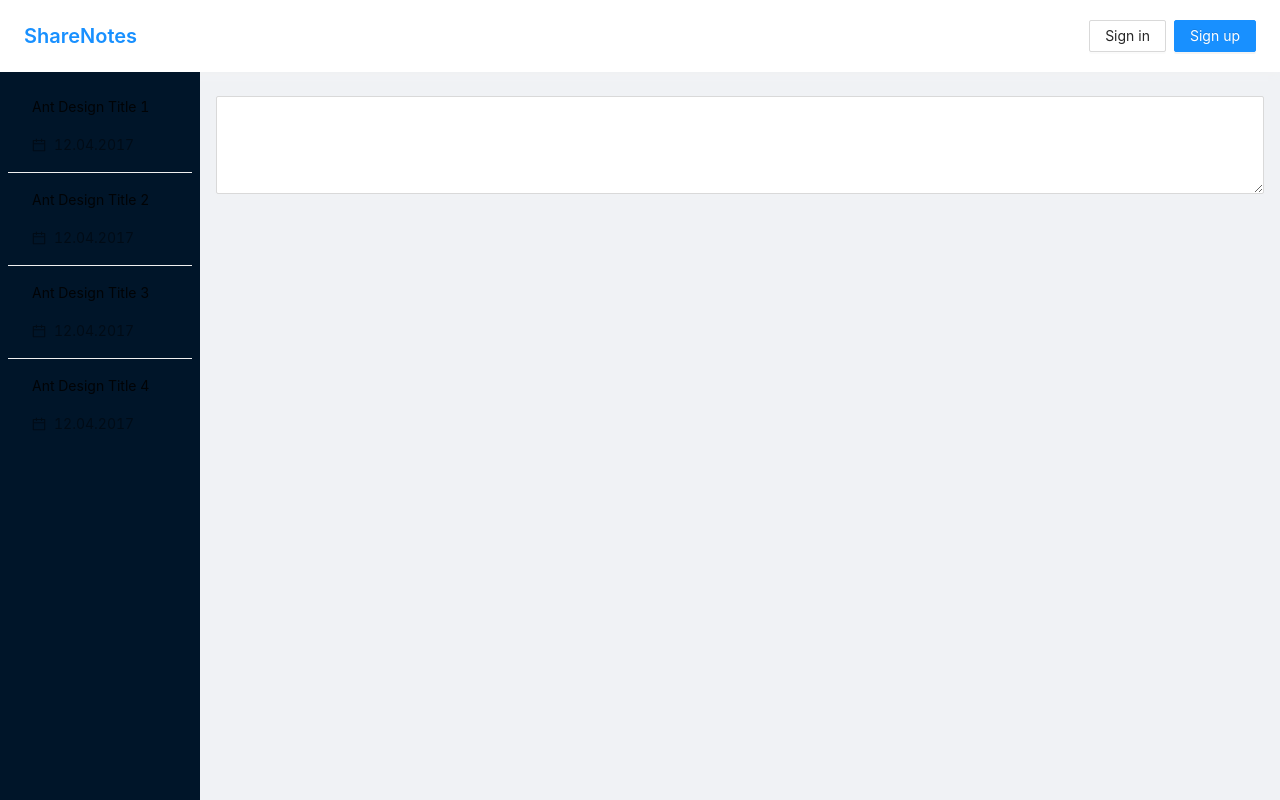
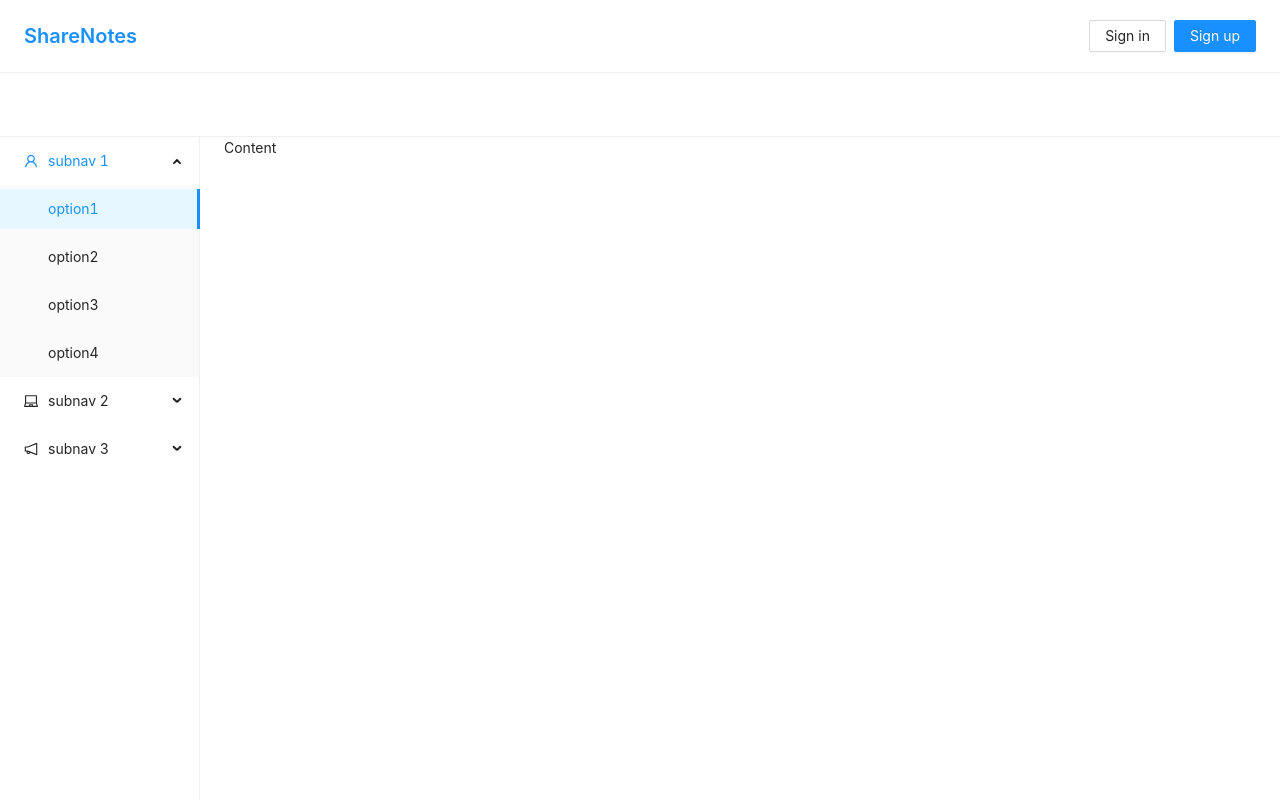
Before and after one commit to DenPeshkov/collaborative-notes-app-client, a React (Create React App) app: page /editor in a window 1280 px wide. Built offline with nearby package versions, Linux system fonts and the light colour scheme.

Commit message:
edited appheader with badge

```diff
--- a/src/components/AppHeader/AppHeader.css
+++ b/src/components/AppHeader/AppHeader.css
@@ -1,3 +1,4 @@
-.ant-page-header {
-    box-shadow: 0 2px 8px #f0f1f2;
+.app-header {
+    border-bottom: 1px solid #f0f0f0;
+    z-index: 1;
 }
--- a/src/components/AppHeader/AppHeader.js
+++ b/src/components/AppHeader/AppHeader.js
@@ -1,6 +1,6 @@
 import React, {useState} from 'react';
-import {Button, Drawer, Menu, PageHeader} from "antd";
-import {Link} from "react-router-dom";
+import {Avatar, Button, Drawer, Menu, PageHeader, Popover} from "antd";
+import {Link, useHistory} from "react-router-dom";
 import {useAppContext} from "../../libs/contextLib";
 import "./AppHeader.css"
 import BarsOutlined from "@ant-design/icons/lib/icons/BarsOutlined";
@@ -13,6 +13,18 @@ function AppHeader() {
     const [isDrawerVisible, setDrawerVisible] = useState(false);
     const [menuState, setMenuState] = useState("signin");
     let extra;
+    const history = useHistory();
+
+    const content =
+        <div>
+            <Button style={{marginBottom: "8px"}} type="dashed" block><Link to="/account">Account</Link></Button>
+            <Button type="dashed" key="6" onClick={() => {
+                userHasAuthenticated(false);
+                history.push("/")
+            }} block>Log
+                out</Button>
+        </div>
+
 
     switch (isAuthenticated) {
         case false: {
@@ -47,8 +59,11 @@ function AppHeader() {
             break;
         }
         case true: {
-            extra = [<Button ghost={true} key="6" type="primary" onClick={() => userHasAuthenticated(false)}>Log
-                out</Button>];
+            extra = [/*<Button ghost={true} key="6" type="primary" onClick={() => userHasAuthenticated(false)}>Log
+                out</Button>*/
+                <Popover placement="bottomLeft" title={"DenPeshkov"} content={content} trigger="click">
+                    <Avatar>D</Avatar>
+                </Popover>]
             break;
         }
     }
--- a/src/containers/Editor/Editor.css
+++ b/src/containers/Editor/Editor.css
@@ -1,7 +1,30 @@
-.ant-layout.ant-layout-has-sider {
+.editor-top-layout {
+    height: 100%;
+    background-color: #fff;
+}
+
+.editor-content {
+    background-color: #fff;
+}
+
+.editor-layout-background {
     height: 100%;
 }
 
-.ant-list-items {
-    padding: 8px;
+.editor-header {
+    background-color: #fff;
+    padding: 0;
+    border-bottom: 1px solid #f0f0f0;
 }
+
+.editor-sider {
+    border-right: 1px solid #f0f0f0;
+}
+
+.editor-sider-menu {
+    border: 0;
+}
+
+.editor-sider-search {
+    border: 0;
+}
--- a/src/containers/Editor/Editor.js
+++ b/src/containers/Editor/Editor.js
@@ -1,68 +1,52 @@
 import React from 'react';
 import "./Editor.css"
-import {Input, Layout, List, Space} from "antd";
-import {CalendarOutlined} from "@ant-design/icons";
+import {Input, Layout, Menu} from "antd";
+import UserOutlined from "@ant-design/icons/lib/icons/UserOutlined";
+import LaptopOutlined from "@ant-design/icons/lib/icons/LaptopOutlined";
+import NotificationOutlined from "@ant-design/icons/lib/icons/NotificationOutlined";
+import SearchOutlined from "@ant-design/icons/lib/icons/SearchOutlined";
 
-const {Header, Footer, Sider, Content} = Layout;
-const {TextArea} = Input;
-
-const IconText = ({icon, text}) => (
-    <Space>
-        {React.createElement(icon)}
-        {text}
-    </Space>
-);
+const {Content, Sider, Header} = Layout;
+const {SubMenu} = Menu;
 
 function Editor() {
-
-    const data = [
-        {
-            title: 'Ant Design Title 1',
-        },
-        {
-            title: 'Ant Design Title 2',
-        },
-        {
-            title: 'Ant Design Title 3',
-        },
-        {
-            title: 'Ant Design Title 4',
-        },
-    ];
-
     return (
-        <Layout>
-            <Sider
-                breakpoint="lg"
-                collapsedWidth="0"
-                onBreakpoint={broken => {
-                    console.log(broken);
-                }}
-                onCollapse={(collapsed, type) => {
-                    console.log(collapsed, type);
-                }}
-            >
-                <List
-                    itemLayout="vertical"
-                    size="large"
-                    dataSource={data}
-                    renderItem={item => (
-                        <List.Item
-                            actions={[
-                                <IconText icon={CalendarOutlined} text="12.04.2017" key="1"/>,
-                            ]}
-                            onClick={() => console.log("a")}
+        <Layout className="editor-top-layout">
+            <Header className="editor-header">
+            </Header>
+            <Content className="editor-layout-background editor-top-content">
+                <Layout className="editor-layout-background">
+                    <Sider className="editor-layout-background editor-sider" width={200} theme="light">
+                        <Menu
+                            mode="inline"
+                            defaultSelectedKeys={['1']}
+                            defaultOpenKeys={['sub1']}
+                            style={{height: '100%'}}
+                            className="editor-sider-menu"
                         >
-                            {item.title}
-                        </List.Item>
-                    )}
-                />
-            </Sider>
-            <Layout>
-                <Content style={{margin: '24px 16px 0'}}>
-                    <TextArea rows={4}/>
-                </Content>
-            </Layout>
+                            <SubMenu key="sub1" icon={<UserOutlined/>} title="subnav 1">
+                                <Menu.Item key="1">option1</Menu.Item>
+                                <Menu.Item key="2">option2</Menu.Item>
+                                <Menu.Item key="3">option3</Menu.Item>
+                                <Menu.Item key="4">option4</Menu.Item>
+                            </SubMenu>
+                            <SubMenu key="sub2" icon={<LaptopOutlined/>} title="subnav 2">
+                                <Menu.Item key="5">option5</Menu.Item>
+                                <Menu.Item key="6">option6</Menu.Item>
+                                <Menu.Item key="7">option7</Menu.Item>
+                                <Menu.Item key="8">option8</Menu.Item>
+                            </SubMenu>
+                            <SubMenu key="sub3" icon={<NotificationOutlined/>} title="subnav 3">
+                                <Menu.Item key="9">option9</Menu.Item>
+                                <Menu.Item key="10">option10</Menu.Item>
+                                <Menu.Item key="11">option11</Menu.Item>
+                                <Menu.Item key="12">option12</Menu.Item>
+                            </SubMenu>
+                        </Menu>
+                    </Sider>
+                    <Content className="editor-content" style={{padding: '0 24px'}}>Content</Content>
+                </Layout>
+            </Content>
         </Layout>
     );
 }
```
